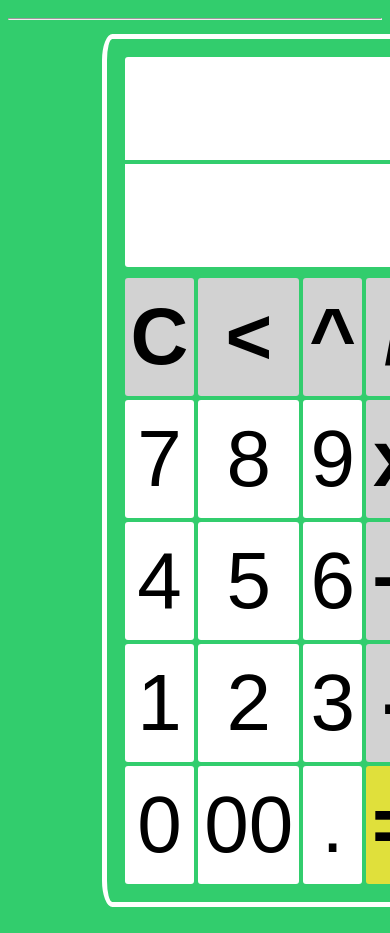
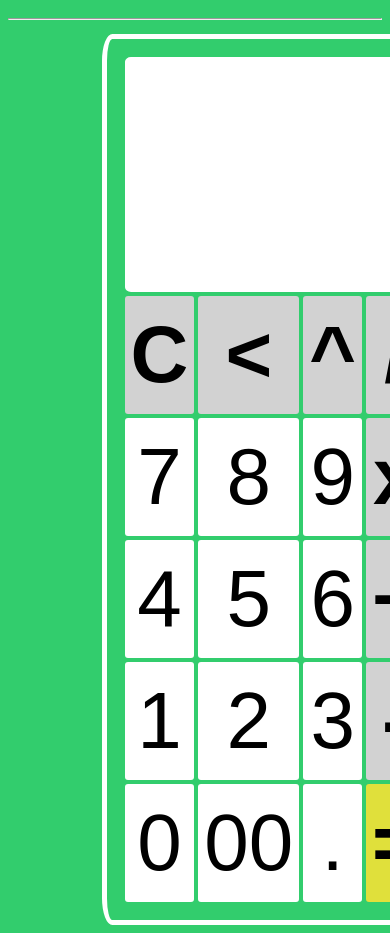
Before and after one commit to AbhayManvar/ErroR_LesS, a plain HTML site: page index.html in a window 390 px wide. Shown: the part 48-981 px from the top of the page. Drawn offline with nearby package versions, Linux system fonts and the light colour scheme.

Commit message:
changes in design (desktop as well as mobile view)

```diff
--- a/CalculatorStyle.css
+++ b/CalculatorStyle.css
@@ -12,7 +12,11 @@ div{
     padding-right: 25%;
 }
 
-table{
+table tr td{
+    width: 25%;
+}
+
+#mainFrame{
     width: 100%;
     border-style: solid;
     border-width: 5px;
@@ -21,19 +25,37 @@ table{
     border-radius: 3%;
 }
 
-table tr td p{
+#displayBox{
+    background-color: white;
+    width: 100%;
+    border-style: solid;
+    border-width: 2px;
+    border-color: white;
+    padding: 5px 5px 5px 5px;
+    border-radius: 2%;
+}
+
+#displayBox:hover{
+    border-color: rgb(110, 110, 110);
+}
+
+#displayBox tr td p{
     width: 98%;
     height: 100%;
-    font-size: 50px;
     text-align: right;
     background-color: white;
     padding-left: 1%;
     padding-right: 1%;
 }
 
-table tr td{
-    width: 25%;
+#viewOperations{
+    font-size: 40px;
 }
+
+#viewResult{
+    font-size: 50px;
+}
+
 
 .op{
     width: 100%;
@@ -59,19 +81,12 @@ table tr td{
     padding-bottom: 13px;
 }
 
-#viewOperations{
-    border-top-left-radius: 3px;
-    border-top-right-radius: 3px;
+button{
+    border-radius: 3px;
 }
 
-#viewResult{
-    border-bottom-left-radius: 3px;
-    border-bottom-right-radius: 3px;
-    margin-bottom: 3px;
-}
-
-button{
-    border-radius: 3px;
+button:hover{
+    color: turquoise;
 }
 
 #result{
--- a/index.html
+++ b/index.html
@@ -18,12 +18,18 @@
         <hr>
 
         <div>
-            <table>
+            <table id="mainFrame">
                 <tr>
-                    <td colspan="4"><p id="viewOperations" autofocus> &nbsp; </p></td>
-                </tr>
-                <tr>
-                    <td colspan="4"><p id="viewResult"> &nbsp; </p></td>
+                    <td colspan="4">
+                        <table id="displayBox">
+                            <tr>
+                                <td><p id="viewOperations" autofocus> &nbsp; </p></td>
+                            </tr>
+                            <tr>
+                                <td><p id="viewResult"> &nbsp; </p></td>
+                            </tr>
+                        </table>
+                    </td>
                 </tr>
                 <tr>
                     <td><button class="op" id="clear">C</button></td>
--- a/mobileView.css
+++ b/mobileView.css
@@ -12,7 +12,26 @@ table{
     height: 94%;
 }
 
-table tr td p{
+table tr td{
+    width: 25%;
+}
+
+#mainFrame{
+    width: 100%;
+    padding: 15px 15px 15px 15px;
+}
+
+#displayBox{
+    background-color: white;
+    width: 100%;
+    border-style: solid;
+    border-width: 2px;
+    border-color: white;
+    padding: 5px 5px 5px 5px;
+    border-radius: 2%;
+}
+
+#displayBox tr td p{
     width: 96%;
     height: 96%;
     padding-left: 2%;
@@ -23,6 +42,16 @@ table tr td p{
     background-color: white;
     border: none;
 }
+
+#viewOperations{
+    font-size: 40px;
+}
+
+#viewResult{
+    font-size: 50px;
+    margin-bottom: 7px;
+}
+
 
 .op{
     width: 100%;
@@ -42,14 +71,6 @@ table tr td p{
     outline: none;
 }
 
-table tr td{
-    width: 25%;
-}
-
-#viewResult{
-    margin-bottom: 7px;
-}
-
 #result{
     background-color: rgb(224, 224, 59);
 }
```
